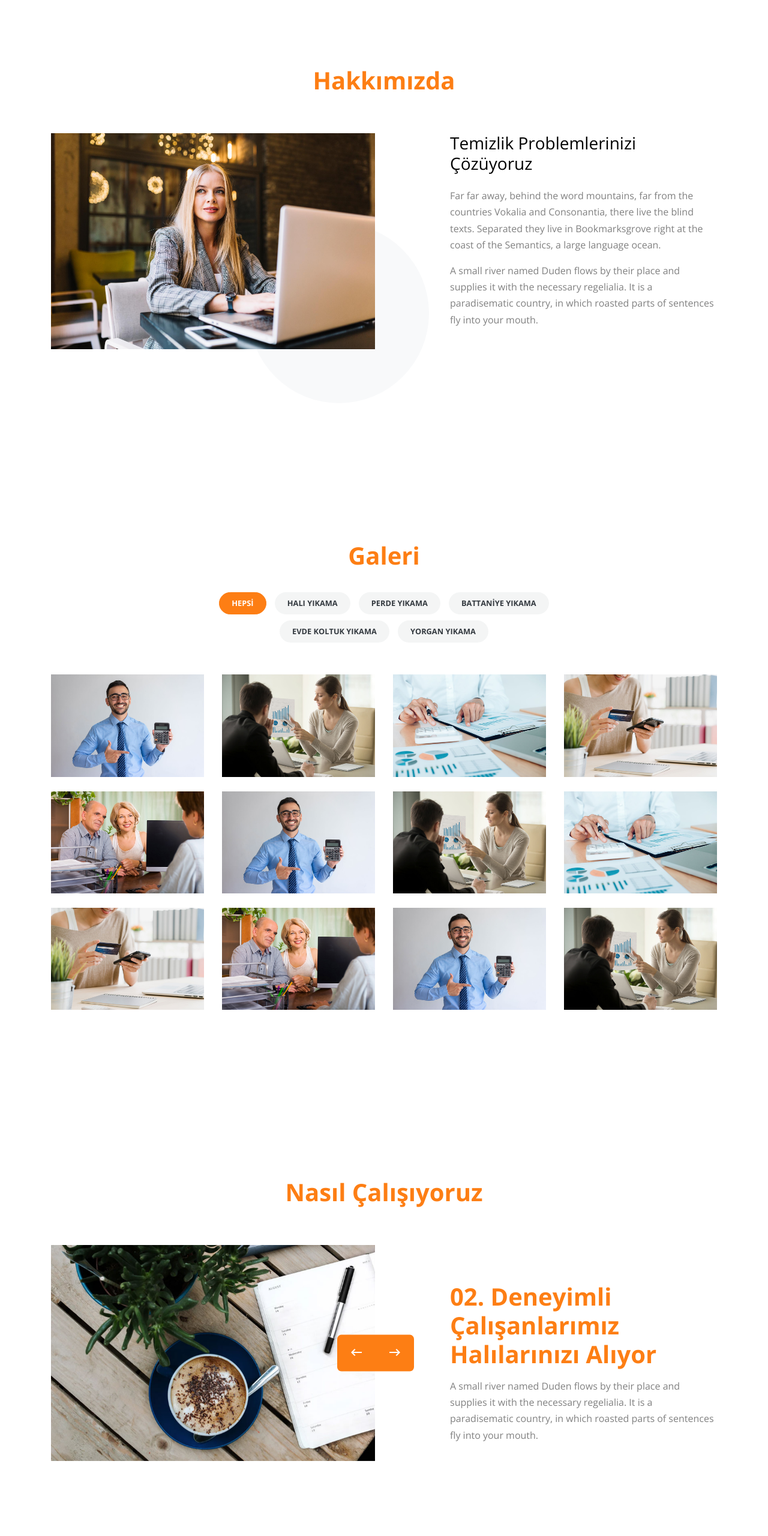
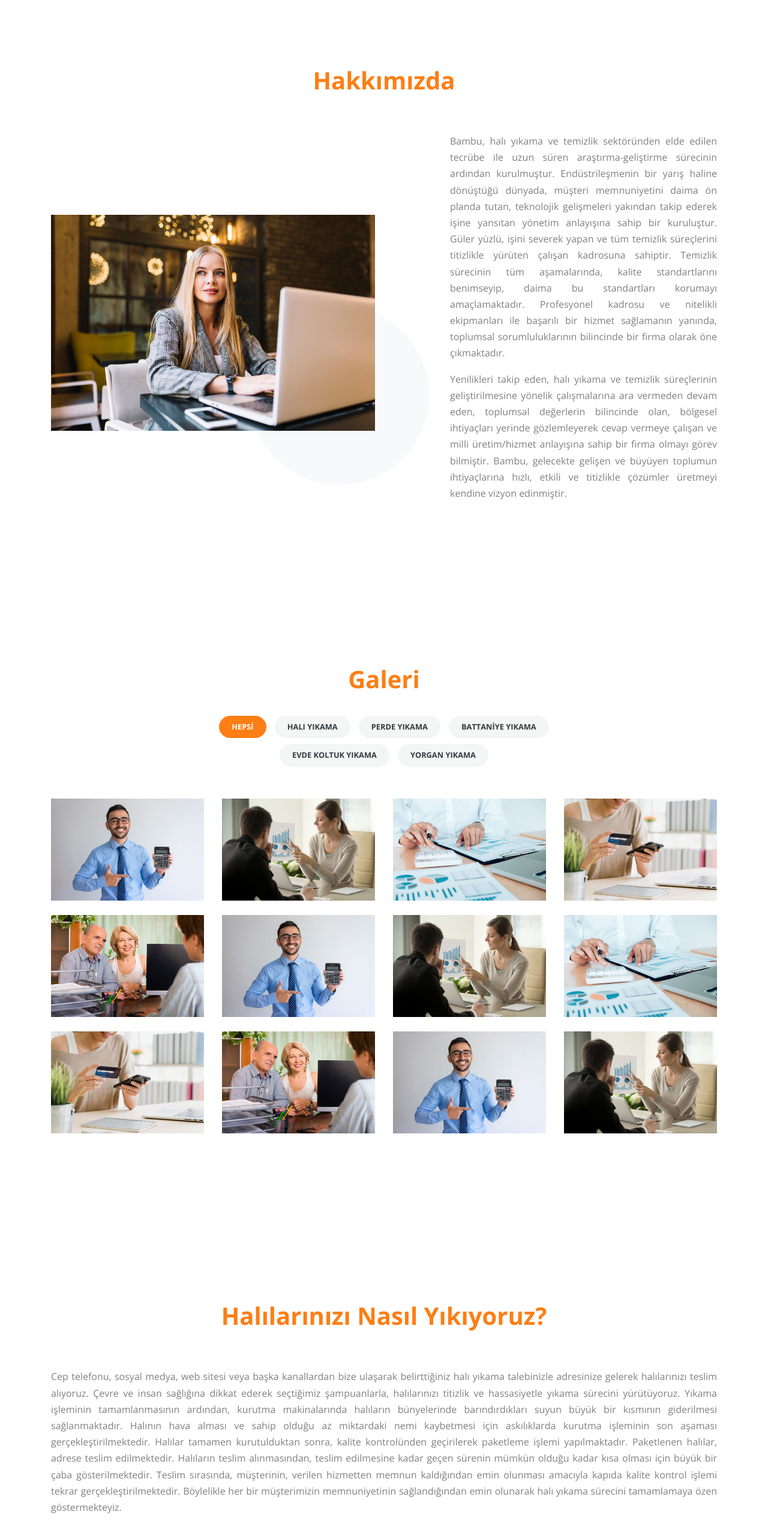
Before and after one commit to mrabdullahsahin/bambu, a plain HTML site: page index.html in a window 1280 px wide. Shown: the part 818-3378 px from the top of the page at 60% size. Drawn offline with nearby package versions, Linux system fonts and the light colour scheme; a script that the page names is missing; files whose address does not match are found by name.

Commit message:
Update section

```diff
--- a/index.html
+++ b/index.html
@@ -121,15 +121,19 @@
         <div class="row">
 
           <div class="col-lg-6 mb-5" data-aos="fade-up" data-aos-delay="">
+            <br>
+            <br>
+            <br>
+            <br>
+            <br>
             <figure class="circle-bg">
-            <img src="images/hero_1.jpg" alt="Free Website Template by Free-Template.co" class="img-fluid">
+              <img src="images/hero_1.jpg" alt="Free Website Template by Free-Template.co" class="img-fluid">
             </figure>
           </div>
 
           <div class="col-lg-5 ml-auto" data-aos="fade-up" data-aos-delay="100">
-            <h3 class="text-black mb-4">Temizlik Problemlerinizi Çözüyoruz</h3>
-            <p>Far far away, behind the word mountains, far from the countries Vokalia and Consonantia, there live the blind texts. Separated they live in Bookmarksgrove right at the coast of the Semantics, a large language ocean.</p>
-            <p>A small river named Duden flows by their place and supplies it with the necessary regelialia. It is a paradisematic country, in which roasted parts of sentences fly into your mouth.</p>
+            <p style="text-align:justify;">Bambu, halı yıkama ve temizlik sektöründen elde edilen tecrübe ile uzun süren araştırma-geliştirme sürecinin ardından kurulmuştur. Endüstrileşmenin bir yarış haline dönüştüğü dünyada, müşteri memnuniyetini daima ön planda tutan, teknolojik gelişmeleri yakından takip ederek işine yansıtan yönetim anlayışına sahip bir kuruluştur. Güler yüzlü, işini severek yapan ve tüm temizlik süreçlerini titizlikle yürüten çalışan kadrosuna sahiptir. Temizlik sürecinin tüm aşamalarında, kalite standartlarını benimseyip, daima bu standartları korumayı amaçlamaktadır. Profesyonel kadrosu ve nitelikli ekipmanları ile başarılı bir hizmet sağlamanın yanında, toplumsal sorumluluklarının bilincinde bir firma olarak öne çıkmaktadır. </p>
+            <p style="text-align:justify;">Yenilikleri takip eden, halı yıkama ve temizlik süreçlerinin geliştirilmesine yönelik çalışmalarına ara vermeden devam eden, toplumsal değerlerin bilincinde olan, bölgesel ihtiyaçları yerinde gözlemleyerek cevap vermeye çalışan ve milli üretim/hizmet anlayışına sahip bir firma olmayı görev bilmiştir. Bambu, gelecekte gelişen ve büyüyen toplumun ihtiyaçlarına hızlı, etkili ve titizlikle çözümler üretmeyi kendine vizyon edinmiştir.</p>
           </div>
         </div>
 
@@ -255,44 +259,13 @@
 
         <div class="row mb-5 justify-content-center">
           <div class="col-md-7 text-center">
-            <h2 class="section-title mb-3" data-aos="fade-up" data-aos-delay="">Nasıl Çalışıyoruz</h2>
+            <h2 class="section-title mb-3" data-aos="fade-up" data-aos-delay="">Halılarınızı Nasıl Yıkıyoruz?</h2>
           </div>
         </div>
 
-        <div class="row align-items-lg-center" >
-          <div class="col-lg-6 mb-5" data-aos="fade-up" data-aos-delay="">
-            <div class="owl-carousel slide-one-item-alt">
-              <img src="images/slide_1.jpg" alt="Image" class="img-fluid">
-              <img src="images/slide_2.jpg" alt="Image" class="img-fluid">
-              <img src="images/slide_3.jpg" alt="Image" class="img-fluid">
-            </div>
-            <div class="custom-direction">
-              <a href="#" class="custom-prev"><span><span class="icon-keyboard_backspace"></span></span></a><a href="#" class="custom-next"><span><span class="icon-keyboard_backspace"></span></span></a>
-            </div>
-
+          <div data-aos="fade-up" data-aos-delay="100">
+            <p style="text-align:justify;">Cep telefonu, sosyal medya, web sitesi veya başka kanallardan bize ulaşarak belirttiğiniz halı yıkama talebinizle adresinize gelerek halılarınızı teslim alıyoruz. Çevre ve insan sağlığına dikkat ederek seçtiğimiz şampuanlarla, halılarınızı titizlik ve hassasiyetle yıkama sürecini yürütüyoruz. Yıkama işleminin tamamlanmasının ardından, kurutma makinalarında halıların bünyelerinde barındırdıkları suyun büyük bir kısmının giderilmesi sağlanmaktadır. Halının hava alması ve sahip olduğu az miktardaki nemi kaybetmesi için askılıklarda kurutma işleminin son aşaması gerçekleştirilmektedir. Halılar tamamen kurutulduktan sonra, kalite kontrolünden geçirilerek paketleme işlemi yapılmaktadır. Paketlenen halılar, adrese teslim edilmektedir. Halıların teslim alınmasından, teslim edilmesine kadar geçen sürenin mümkün olduğu kadar kısa olması için büyük bir çaba gösterilmektedir. Teslim sırasında, müşterinin, verilen hizmetten memnun kaldığından emin olunması amacıyla kapıda kalite kontrol işlemi tekrar gerçekleştirilmektedir. Böylelikle her bir müşterimizin memnuniyetinin sağlandığından emin olunarak halı yıkama sürecini tamamlamaya özen göstermekteyiz.</p>
           </div>
-          <div class="col-lg-5 ml-auto" data-aos="fade-up" data-aos-delay="100">
-
-            <div class="owl-carousel slide-one-item-alt-text">
-
-              <div>
-                <h2 class="section-title mb-3">01. Bizi Arıyorsunuz</h2>
-                <p>A small river named Duden flows by their place and supplies it with the necessary regelialia. It is a paradisematic country, in which roasted parts of sentences fly into your mouth.</p>
-              </div>
-
-              <div>
-                <h2 class="section-title mb-3">02. Deneyimli Çalışanlarımız Halılarınızı Alıyor</h2>
-                <p>A small river named Duden flows by their place and supplies it with the necessary regelialia. It is a paradisematic country, in which roasted parts of sentences fly into your mouth.</p>
-              </div>
-
-              <div>
-                <h2 class="section-title mb-3">03. Yıkayıp Teslim Ediyoruz</h2>
-                <p>A small river named Duden flows by their place and supplies it with the necessary regelialia. It is a paradisematic country, in which roasted parts of sentences fly into your mouth.</p>
-              </div>
-
-            </div>
-          </div>
-        </div>
       </div>
     </section>
     <!-- HOW TO WORK SECTİON END -->
@@ -496,45 +469,45 @@
 
           <div class="col-lg-6">
             <div class="mb-5" data-aos="fade-up" data-aos-delay="100">
-            <h3 class="text-black h4 mb-4">Yıkamayı Beğenmediğimde Tekarar Yıkatabilir Miyim?</h3>
-            <p>Far far away, behind the word mountains, far from the countries Vokalia and Consonantia, there live the blind texts. Separated they live in Bookmarksgrove right at the coast of the Semantics, a large language ocean.</p>
+            <h3 class="text-black h4 mb-4">Halıları otomatik makinada mı, elde mi yıkıyorsunuz?</h3>
+            <p style="text-align:justify;">Halılarınızın yıkanma prosedürü sizin tercihiniz doğrultusunda oluşturulmaktadır. Ancak hem otomatik makinada hem de elde yıkamada sağlanabilecek maksimum hijyen ve temizlik şartlarının oluştuğundan emin olana kadar yıkama işlemine devam ediyoruz.</p>
             </div>
 
             <div class="mb-5" data-aos="fade-up" data-aos-delay="100">
-              <h3 class="text-black h4 mb-4">Perdeleri Nasıl Yıkıyorsunuz?</h3>
-              <p>Far far away, behind the word mountains, far from the countries Vokalia and Consonantia, there live the blind texts. Separated they live in Bookmarksgrove right at the coast of the Semantics, a large language ocean.</p>
+              <h3 class="text-black h4 mb-4">Halıları bekletme havuzunda tutuyor musunuz?</h3>
+              <p style="text-align:justify;">Hayır, teslim aldığımız her halıyı ayrı ayrı yıkama sürecine tabi tutuyoruz.</p>
             </div>
 
             <div class="mb-5" data-aos="fade-up" data-aos-delay="100">
-            <h3 class="text-black h4 mb-4">Kullandığınız Deterjanlar halıma zarar verir mi?</h3>
-            <p>Far far away, behind the word mountains, far from the countries Vokalia and Consonantia, there live the blind texts. Separated they live in Bookmarksgrove right at the coast of the Semantics, a large language ocean.</p>
+            <h3 class="text-black h4 mb-4">Kullandığınız temizlik malzemeleri halılarımı yıpratır mı?</h3>
+            <p style="text-align:justify;">Hayır, kullandığımız temizlik malzemeleri test edilerek müşterilerimiz için kullanılmaktadır. </p>
             </div>
 
             <div class="mb-5" data-aos="fade-up" data-aos-delay="100">
-              <h3 class="text-black h4 mb-4">Halımın Yıkamasını Beğenmedim Paramı Geri Alabilir Miyim?</h3>
-              <p>Far far away, behind the word mountains, far from the countries Vokalia and Consonantia, there live the blind texts. Separated they live in Bookmarksgrove right at the coast of the Semantics, a large language ocean.</p>
+              <h3 class="text-black h4 mb-4">Halının teslim alınması ve teslim edilmesi sürecinde nakliye ücreti alıyor musunuz?</h3>
+              <p style="text-align:justify;">Hayır, halının teslim alınması ve teslim edilmesi sürecinde nakliye ücreti almıyoruz.</p>
             </div>
           </div>
 
           <div class="col-lg-6">
             <div class="mb-5" data-aos="fade-up" data-aos-delay="100">
-              <h3 class="text-black h4 mb-4">Where are you from?</h3>
-              <p>Voluptatum nobis obcaecati perferendis dolor totam unde dolores quod maxime corporis officia et. Distinctio assumenda minima maiores.</p>
+              <h3 class="text-black h4 mb-4">Her halı için aynı tür temizlik ürünlerini mi kullanıyorsunuz?</h3>
+              <p style="text-align:justify;">Her halının iplik ve dokuma yapısının farklı olması sebebiyle, halının türüne göre en başarılı temizleme prosedürü belirlenir ve uygulanır. Halılarınızı garantili bir şekilde yıkıyoruz. Bizden kaynaklı bir sorun olması durumunda ikinci yıkamayı ücretsiz olarak gerçekleştiriyoruz.</p>
             </div>
 
             <div class="mb-5" data-aos="fade-up" data-aos-delay="100">
-              <h3 class="text-black h4 mb-4">What is your opening time?</h3>
-              <p>Far far away, behind the word mountains, far from the countries Vokalia and Consonantia, there live the blind texts. Separated they live in Bookmarksgrove right at the coast of the Semantics, a large language ocean.</p>
+              <h3 class="text-black h4 mb-4">Halının temizlenmesi sürecinde renginde veya dokusunda bir hasar olur mu?</h3>
+              <p style="text-align:justify;">Hayır, teslim alınan halının türüne göre yıkama işlemi gerçekleştirildiği için halının temizlenmesi sürecinde halının renginde veya dokusunda bir hasar olmamaktadır. </p>
             </div>
 
             <div class="mb-5" data-aos="fade-up" data-aos-delay="100">
-            <h3 class="text-black h4 mb-4">Can I accept both Paypal and Stripe?</h3>
-            <p>Far far away, behind the word mountains, far from the countries Vokalia and Consonantia, there live the blind texts. Separated they live in Bookmarksgrove right at the coast of the Semantics, a large language ocean.</p>
+            <h3 class="text-black h4 mb-4">Kredi kartı ile ödeme yapabilir miyim?</h3>
+            <p style="text-align:justify;">Hayır, peşin ödeme sistemi ile çalışıyoruz.</p>
             </div>
 
             <div class="mb-5" data-aos="fade-up" data-aos-delay="100">
-              <h3 class="text-black h4 mb-4">What available is refund period?</h3>
-              <p>Far far away, behind the word mountains, far from the countries Vokalia and Consonantia, there live the blind texts. Separated they live in Bookmarksgrove right at the coast of the Semantics, a large language ocean.</p>
+              <h3 class="text-black h4 mb-4">Çıkmayan lekeler olması durumunda ne yapıyorsunuz?</h3>
+              <p style="text-align:justify;">Yıkama-kurutma sürecinin tamamlanmasının ardından yapılan kalite kontrolde çıkmayan bir leke tespit edilmiş ise, özel temizlik malzemeleri ile lokal olarak yoğun bir temizleme işleminin ardından lekenin çıkarıldığından emin olunmaktadır.</p>
             </div>
           </div>
         </div>
@@ -590,7 +563,7 @@
 
               <div class="col-md-5">
                 <h2 class="footer-heading mb-4">Hakkımızda</h2>
-                <p>Lorem ipsum dolor sit amet consectetur adipisicing elit. Neque facere laudantium magnam voluptatum autem. Amet aliquid nesciunt veritatis aliquam.</p>
+                <p style="text-align:justify;">Bambu, halı yıkama ve temizlik sektöründen elde edilen tecrübe ile uzun süren araştırma-geliştirme sürecinin ardından kurulmuştur. Endüstrileşmenin bir yarış haline dönüştüğü dünyada, müşteri memnuniyetini daima ön planda tutan, teknolojik gelişmeleri yakından takip ederek işine yansıtan yönetim anlayışına sahip bir kuruluştur. Güler yüzlü, işini severek yapan ve tüm temizlik süreçlerini titizlikle yürüten çalışan kadrosuna sahiptir.</p>
               </div>
 
               <div class="col-md-3 ml-auto">
```
